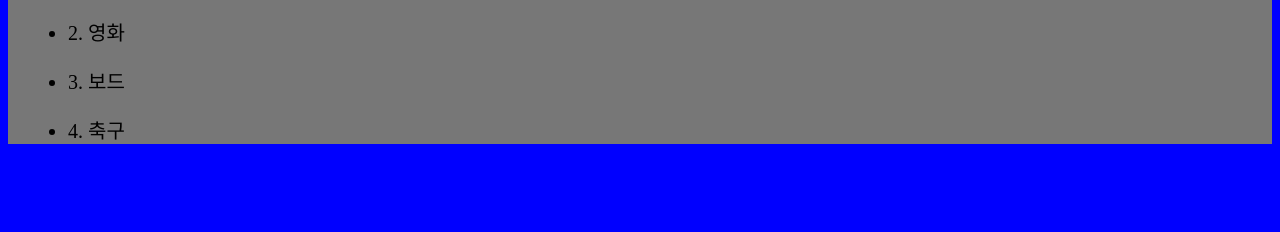
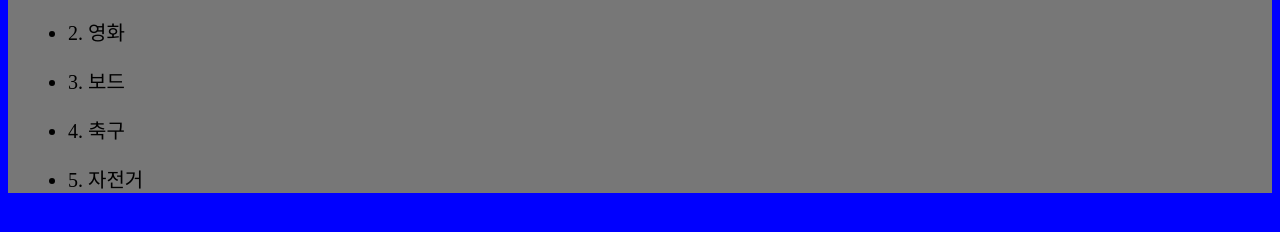
Before and after one commit to sangzu/webpackPractice, a website built with webpack: page src/index.html in a window 1280 px wide. Shown: the part 112-344 px from the top of the page. Built offline with nearby package versions, Linux system fonts and the light colour scheme.

Commit message:
Update index.html

```diff
--- a/src/index.html
+++ b/src/index.html
@@ -14,6 +14,7 @@
                 <li>2. 영화</li>
                 <li>3. 보드</li>
                 <li>4. 축구</li>
+                <li>5. 자전거</
             </ul>
         </div>
     </body>
```
